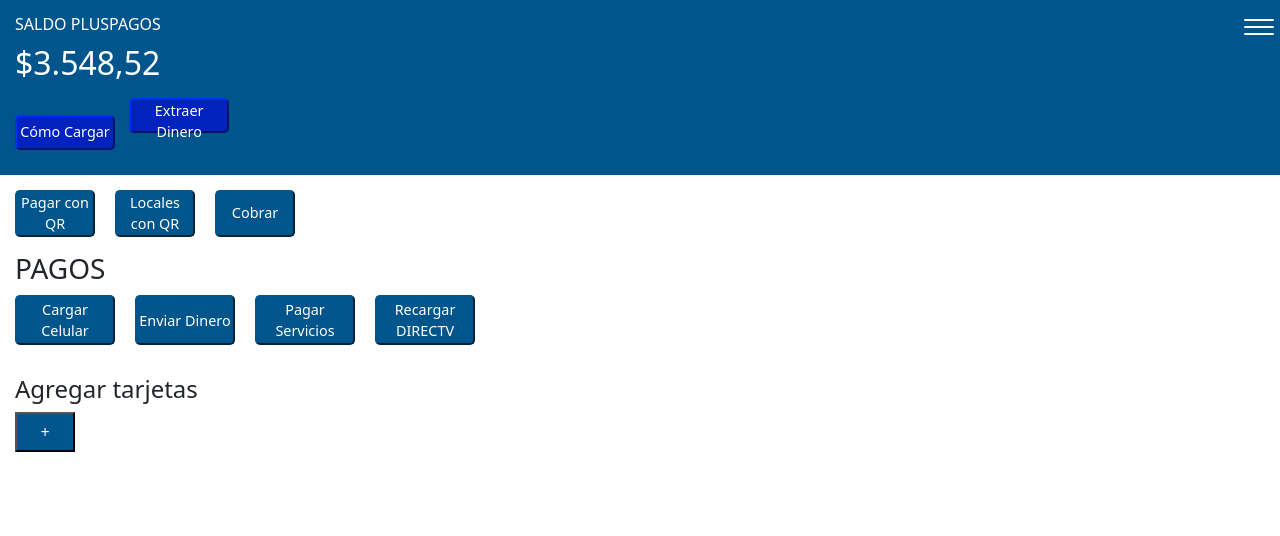
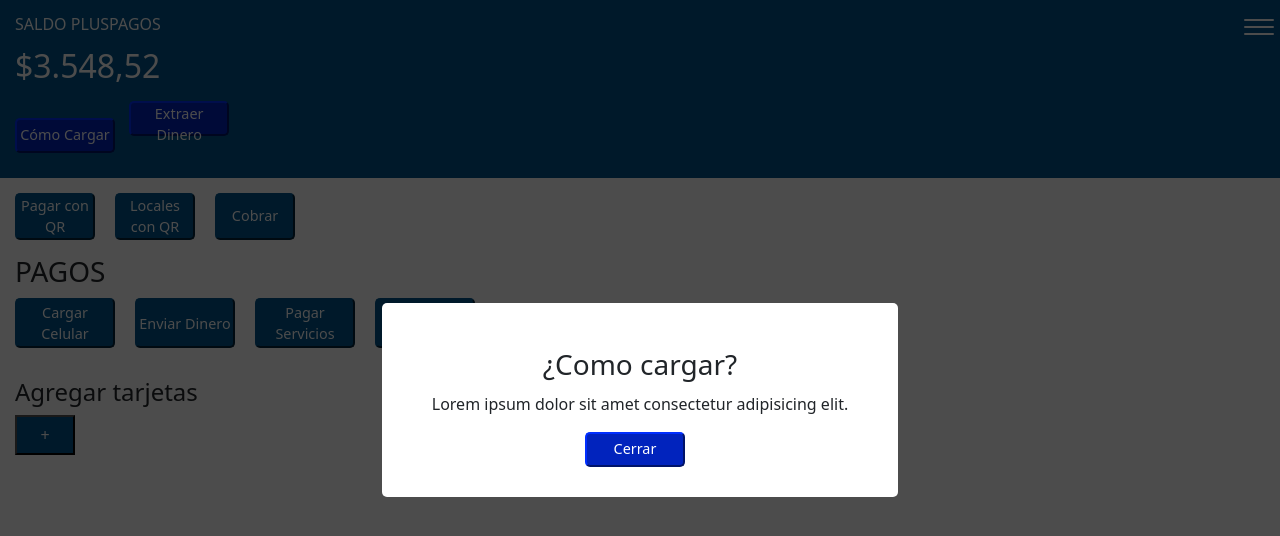
Before and after one commit to ramiireznicolas/billetera-santa-fe, a plain HTML site: page ingreso/ingreso.html in a window 1280 px wide. Both pictures are taken after a click on the button "Cómo Cargar". Drawn offline with nearby package versions, Linux system fonts and the light colour scheme.

Commit message:
se agrego modal...

```diff
--- a/ingreso/index.js
+++ b/ingreso/index.js
@@ -1,4 +1,26 @@
-//MENU
+//?VENTANA EMERGENTE
+const comoCargar = document.getElementById("comoCargar");
+const modal_comoCargar = document.getElementById("modal_comoCargar");
+const cerrar = document.getElementById("cerrar");
+const extraerDinero = document.getElementById("extraerDinero");
+const modal_extraerDinero = document.getElementById("modal_extraerDinero")
+const cerrarExtraer = document.getElementById("cerrarExtraer")
+
+comoCargar.addEventListener('click', () => {
+  modal_comoCargar.classList.add('open_close');
+});
+cerrar.addEventListener('click', () => {
+  modal_comoCargar.classList.remove('open_close');
+});
+
+extraerDinero.addEventListener('click', () => {
+  modal_extraerDinero.classList.add('open_close');
+});
+cerrarExtraer.addEventListener('click', () => {
+  modal_extraerDinero.classList.remove('open_close');
+});
+
+//!MENU
 const toggleButton = document.getElementById("button-menu");
 const navWrapper = document.getElementById("nav");
 
@@ -13,7 +35,7 @@ navWrapper.addEventListener("click", e => {
   }
 });
 
-//PRELOADER
+//*PRELOADER
 const preloader = document.querySelector(".preloader");
 window.addEventListener("load", ()=>{
   preloader.style.display = "none" ;
--- a/ingreso/ingreso.html
+++ b/ingreso/ingreso.html
@@ -47,7 +47,21 @@
         </div>
         <div class="cajero">
             <button id="comoCargar">Cómo Cargar</button>
+            <div class="modal_container" id="modal_comoCargar">
+                <div class="modal_">
+                    <h3>¿Como cargar?</h3>
+                    <p>Lorem ipsum dolor sit amet consectetur adipisicing elit.</p>
+                    <button id="cerrar">Cerrar</button>
+                </div>
+            </div>
             <button id="extraerDinero">Extraer Dinero</button>
+            <div class="modal_container" id="modal_extraerDinero">
+                <div class="modal_">
+                    <h3>¿?</h3>
+                    <p>Lorem ipsum dolor sit amet consectetur adipisicing elit.</p>
+                    <button id="cerrarExtraer">Cerrar</button>
+                </div>
+            </div>
         </div>
     </section>
 
--- a/ingreso/style.scss
+++ b/ingreso/style.scss
@@ -152,6 +152,35 @@
 }
 //! fin menu hamburguesa
 
+//?VENTANAS EMERGENTES
+.modal_container{
+    display: flex;
+    position: absolute;
+    height: 100vh;
+    background-color: rgba(0, 0, 0, 0.7);
+    align-items: center;
+    justify-content: center;
+    pointer-events: none;
+    left: 0;
+    right: 0;
+    top: 0;
+    opacity: 0;
+    z-index: 999;
+    .modal_{
+        background-color: #fff;
+        max-width: 600px;
+        padding: 30px 50px;
+        border-radius: 5px;
+        margin: auto 15px;
+        text-align: center;
+    }
+}
+.open_close{
+    opacity: 1;
+    pointer-events: auto;
+}
+//?FIN EMERGENTES
+
 .dinero {
     background-color: var(--background-color-blue);
     width: 100%;
@@ -165,7 +194,7 @@
 
     h2 {
         color: white;
-        margin: 10px 0px 0px 15px;
+        margin: 13px 0px 0px 15px;
     }
 
     .cajero {
```
Also changed, not shown: ingreso/style.css, 1 other file.
